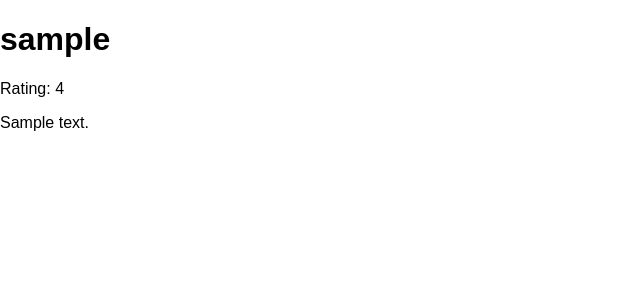
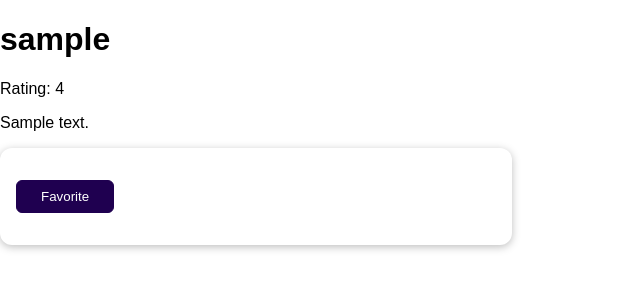
Before and after one commit to NetViacheslav/feedback, a Django app: page /reviews/1 in a window 1280 px wide. Shown: the top 300 px of the page, without its empty margins (0-640 px from the left). Run offline with Django 4.2, Linux system fonts and the light colour scheme; tables that the repository leaves empty hold one stand-in row (values such as "Sample post").

Commit message:
Add 'favorite' in html

```diff
--- a/reviews/templates/reviews/single_review.html
+++ b/reviews/templates/reviews/single_review.html
@@ -6,4 +6,13 @@
     <h1>{{ review.user_name }}</h1>
     <p>Rating: {{ review.rating }}</p>
     <p>{{ review.review_text }}</p>
+    {% if is_favorite %}
+        <p>This is my favorite!</p>
+    {% else %}
+        <form action="/reviews/favorite" method="POST">
+            {% csrf_token %}
+            <input type="hidden" name="review_id" value="{{ review.id }}">
+            <button>Favorite</button>
+        </form>
+    {% endif %}
 {% endblock %}
```
